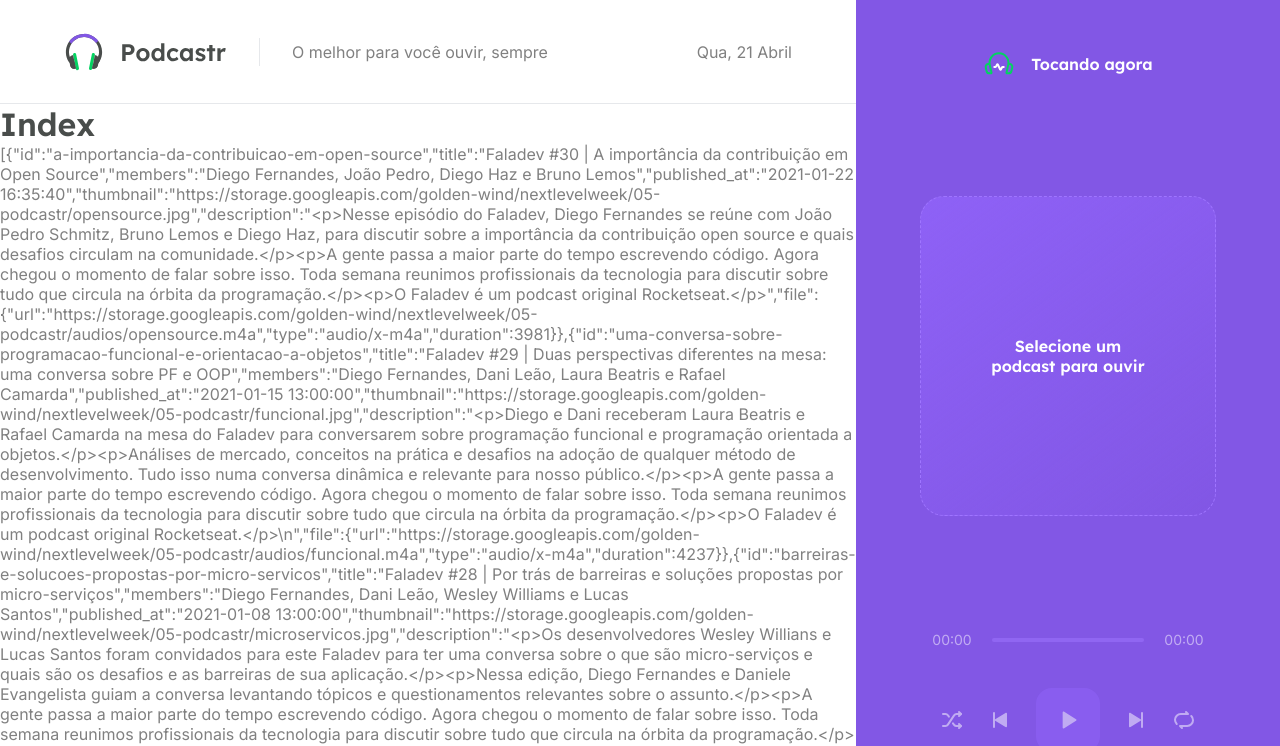
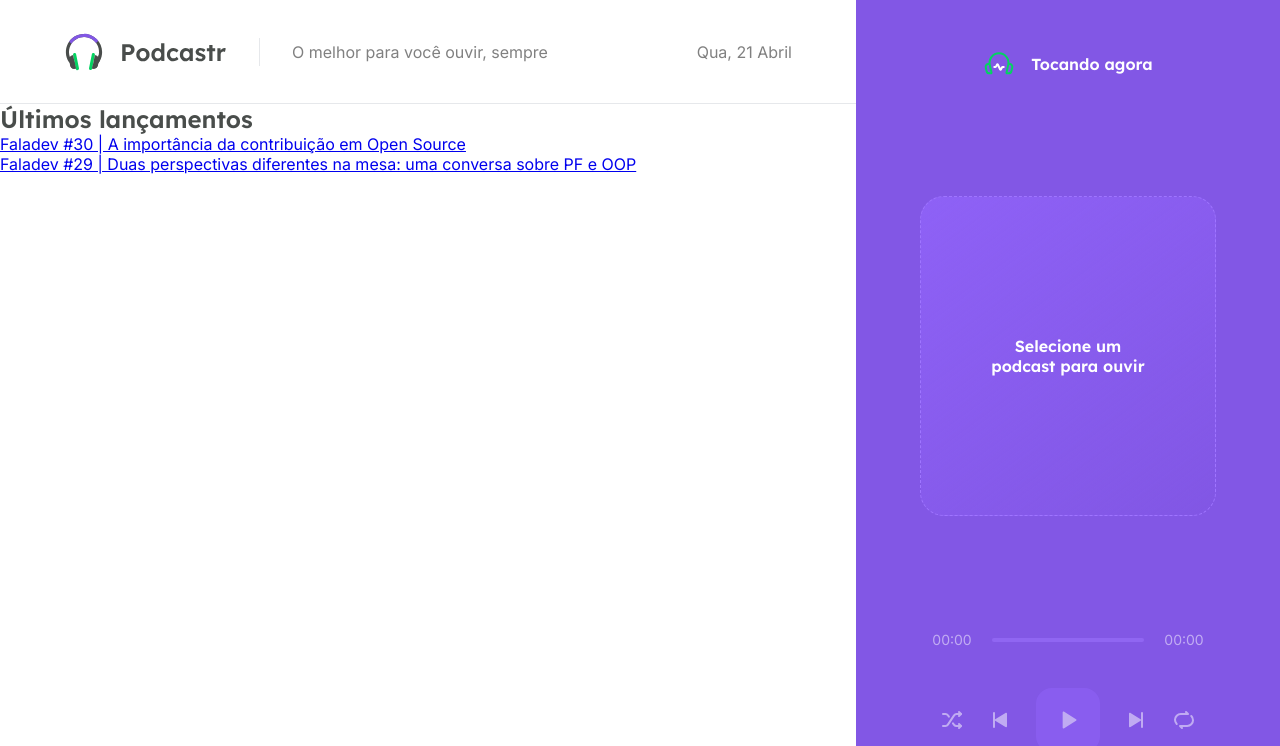
Before and after one commit to AndersonS7/nlw-podcastr, a Next.js app: page / in a window 1280 px wide. Shown: the top 746 px of the page. Built offline with nearby package versions, Linux system fonts and the light colour scheme; data requests are answered from the project's data file.

Commit message:
finalizando configurações da home

```diff
--- a/package.json
+++ b/package.json
@@ -9,6 +9,7 @@
     "server": "json-server server.json -w -d 750 -p 3333"
   },
   "dependencies": {
+    "axios": "^0.21.1",
     "date-fns": "^2.21.1",
     "next": "10.1.3",
     "react": "17.0.2",
--- /dev/null
+++ b/src/pages/home.module.scss
@@ -0,0 +1,3 @@
+.homepage {
+
+}
--- a/src/pages/index.tsx
+++ b/src/pages/index.tsx
@@ -1,25 +1,85 @@
-// SPA
-// SSR
-// SSG
+import { GetStaticProps } from 'next';
+import { format, parseISO } from 'date-fns';
+import ptBR from 'date-fns/locale/pt-BR';
+import { api } from '../services/api';
+import { convertDurationToTimeString } from '../utils/convertDurationToTimeStrig';
 
-export default function Home(props) {
+import styles from './home.module.scss';
+
+type Episode = {
+  id: string;
+  title: string;
+  thumbnail: string;
+  description: string;
+  members: string;
+  duration: number;
+  durationAsString: string;
+  url: string;
+  publishedAt: string;
+}
+
+type HomeProps = {
+  latestEpisodes: Episode[];
+  allEpisodes: Episode[];
+
+}
+
+export default function Home({ latestEpisodes, allEpisodes}: HomeProps) {
 
   return (
-    <div>
-      <h1>Index</h1>
-      <p>{JSON.stringify(props.episodes)}</p>
+    <div className={styles.homepage} >
+      <section className={styles.latestEpisodes}>
+        <h2>Últimos lançamentos</h2>
+
+        <ul>
+          {latestEpisodes.map(episode => {
+            return(
+              <li key={episode.id}>
+                <a href="#">{episode.title}</a>
+              </li>
+            )
+          })}
+        </ul>
+      </section>
+
+      <section className={styles.allEpisodes}>
+
+      </section>
     </div>
 
   )
 }
 
-export async function getStaticProps() {
-  const response = await fetch('http://localhost:3333/episodes')
-  const data = await response.json()
+export const getStaticProps: GetStaticProps = async () => {
+  const { data } = await api.get('episodes', {
+    params: {
+      _limit: 12,
+      _sort: 'published_at',
+      _order: 'desc'
+    }
+  })
+
+  const episodes = data.map(episode => {
+    return {
+      id: episode.id,
+      title: episode.title,
+      thumbnail: episode.thumbnail,
+      members: episode.members,
+      publishedAt: format(parseISO(episode.published_at), 'd MMM yy', { locale: ptBR }),
+      duration: Number(episode.file.duration),
+      durationAsString: convertDurationToTimeString(Number(episode.file.duration)),
+      //description: episode.descripition,
+      url: episode.file.url,
+    };
+  })
+
+  const latestEpisodes = episodes.slice(0, 2);
+  const allEpisodes = episodes.slice(2, episodes.length);
 
   return {
     props: {
-      episodes: data,
+      latestEpisodes,
+      allEpisodes,
     },
     revalidate: 60 * 60 * 8,
   }
--- /dev/null
+++ b/src/services/api.ts
@@ -0,0 +1,5 @@
+import axios from 'axios';
+
+export const api = axios.create({
+    baseURL: 'http://localhost:3333/'
+})
--- /dev/null
+++ b/src/utils/convertDurationToTimeStrig.ts
@@ -0,0 +1,11 @@
+export function convertDurationToTimeString(duration: number){
+    const hours = Math.floor(duration / 3600)
+    const minutes = Math.floor((duration % 3600) / 60)
+    const seconds = duration % 60
+
+    const timeString = [hours, minutes, seconds]
+        .map(unit => String(unit).padStart(2, '0'))
+        .join(':')
+
+        return timeString;
+}
```
Also changed, not shown: 1 other file (tests, documents, lock files or other folders).
